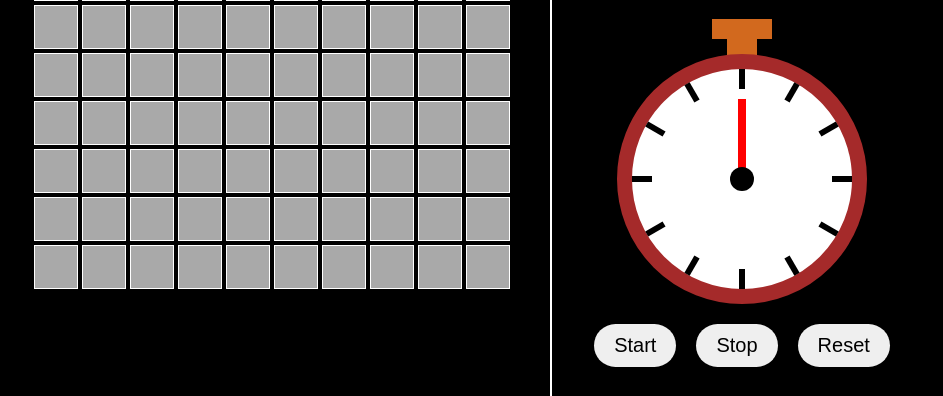
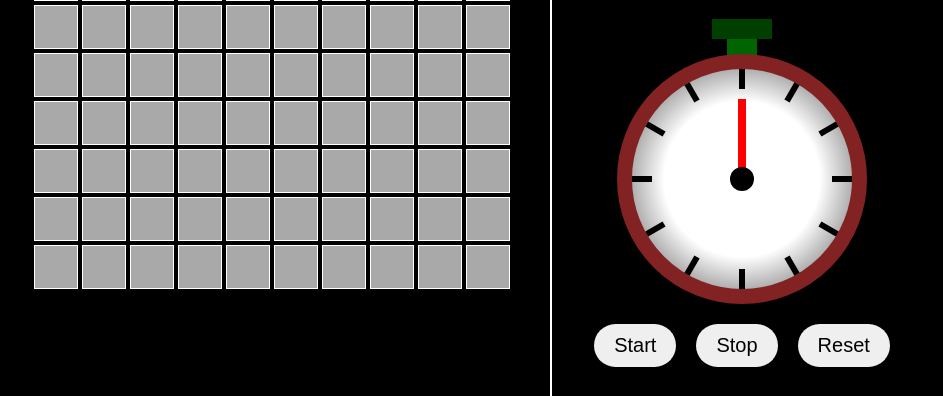
Before and after one commit to Jadit19/Minesweeper, a website: page index.html in a window 1280 px wide. Shown: the part 404-800 px from the top of the page, without its empty margins (168-1111 px from the left). Drawn offline with Linux system fonts and the light colour scheme.

Commit message:
Aesthetic Changes

```diff
--- a/public/style.css
+++ b/public/style.css
@@ -91,8 +91,8 @@ section.game{
 .clock{
     width: 250px;
     height: 250px;
-    background: white;
-    border: 15px solid brown;
+    background-image: radial-gradient(white 50%, #666 90%);
+    border: 15px solid rgb(131, 34, 34);
     border-radius: 50%;
     position: relative;
     margin-left: auto;
@@ -107,7 +107,7 @@ section.game{
     /* transform: translate(-50%, -50%); */
     width: 60px;
     height: 20px;
-    background: chocolate;
+    background: rgb(0, 63, 0);
 }
 #topTwo{
     content: '';
@@ -117,7 +117,7 @@ section.game{
     /* transform: translate(-50%, -50%); */
     width: 30px;
     height: 30px;
-    background: chocolate;
+    background: darkgreen;
     z-index: -1;
 }
 
```
